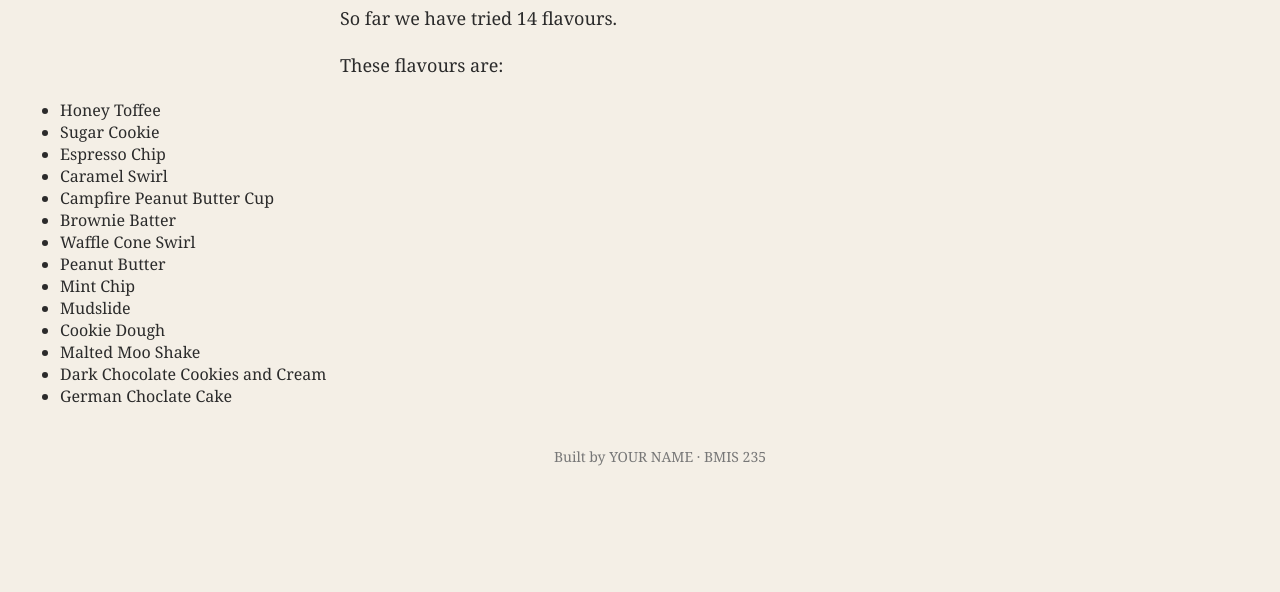
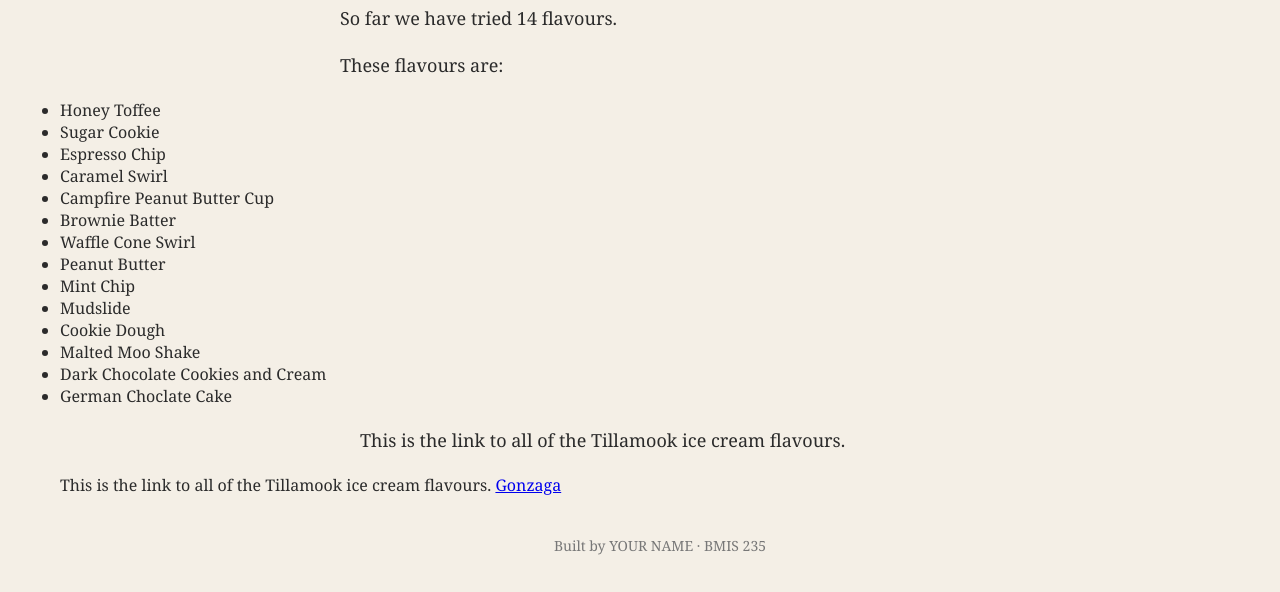
Before and after one commit to katenazar/bmis235-html-3, a plain HTML site: page all flavours.html in a window 1280 px wide. Shown: the part 190-782 px from the top of the page. Drawn offline with Linux system fonts and the light colour scheme.

Commit message:
Add link and description for ice cream flavours
Added a paragraph and a link to the Tillamook ice cream flavours.

```diff
--- a/all flavours.html
+++ b/all flavours.html
@@ -47,6 +47,9 @@
     <li>Dark Chocolate Cookies and Cream</li>
     <li>German Choclate Cake</li>
 
+   <p>This is the link to all of the Tillamook ice cream flavours.</p> This is the link to all of the Tillamook ice cream flavours.
+    <a href="https://www.gonzaga.edu">Gonzaga</a>
+
 
 <!-- Footer: fill in your name -->
 <footer>Built by YOUR NAME &middot; BMIS 235</footer>
```
